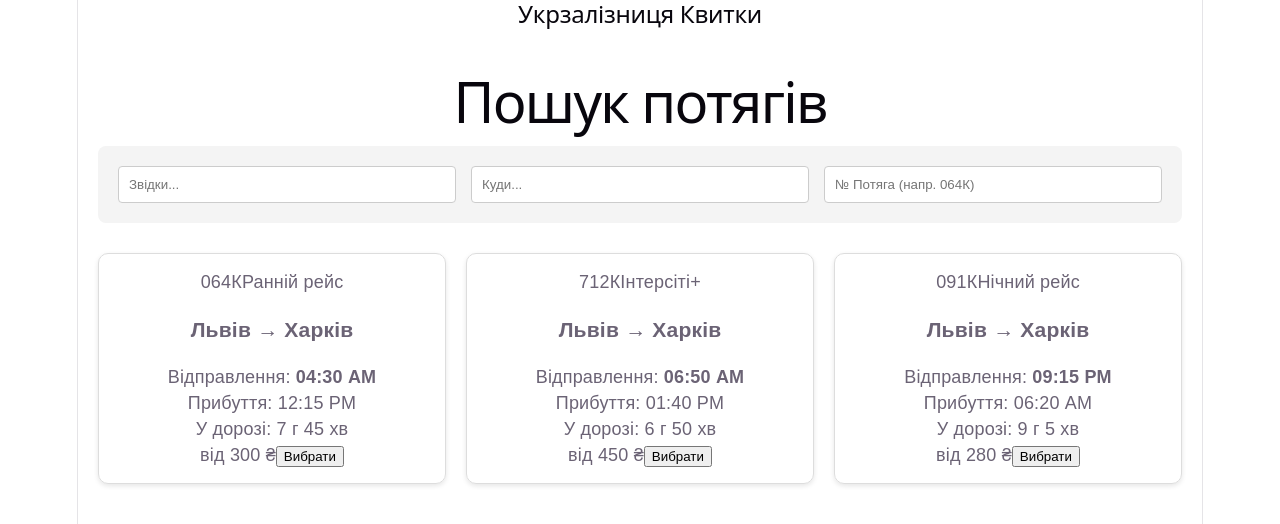
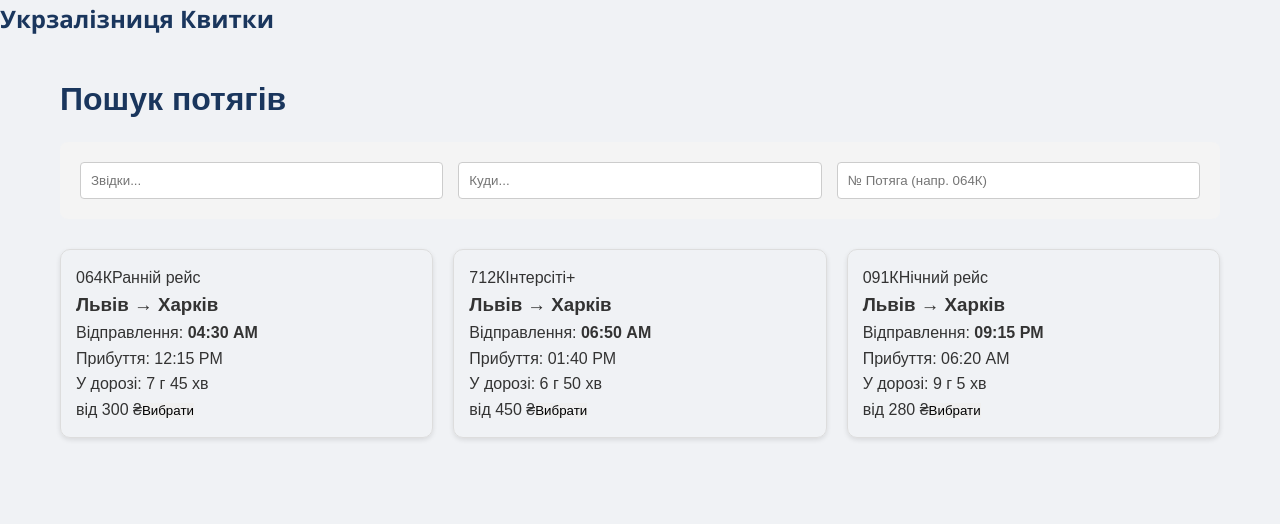
Before and after one commit to rakovychsofiya-arch/RailwayStation, a React (Vite) app: page / in a window 1280 px wide. Shown: the top 524 px of the page. Built offline with nearby package versions, Linux system fonts and the light colour scheme; the HTML template or start-up script is replaced by a standard one.

Commit message:
Add global CSS resets and typography in index.css

```diff
--- a/src/index.css
+++ b/src/index.css
@@ -1,111 +1,26 @@
-:root {
-  --text: #6b6375;
-  --text-h: #08060d;
-  --bg: #fff;
-  --border: #e5e4e7;
-  --code-bg: #f4f3ec;
-  --accent: #aa3bff;
-  --accent-bg: rgba(170, 59, 255, 0.1);
-  --accent-border: rgba(170, 59, 255, 0.5);
-  --social-bg: rgba(244, 243, 236, 0.5);
-  --shadow:
-    rgba(0, 0, 0, 0.1) 0 10px 15px -3px, rgba(0, 0, 0, 0.05) 0 4px 6px -2px;
 
-  --sans: system-ui, 'Segoe UI', Roboto, sans-serif;
-  --heading: system-ui, 'Segoe UI', Roboto, sans-serif;
-  --mono: ui-monospace, Consolas, monospace;
-
-  font: 18px/145% var(--sans);
-  letter-spacing: 0.18px;
-  color-scheme: light dark;
-  color: var(--text);
-  background: var(--bg);
-  font-synthesis: none;
-  text-rendering: optimizeLegibility;
-  -webkit-font-smoothing: antialiased;
-  -moz-osx-font-smoothing: grayscale;
-
-  @media (max-width: 1024px) {
-    font-size: 16px;
-  }
-}
-
-@media (prefers-color-scheme: dark) {
-  :root {
-    --text: #9ca3af;
-    --text-h: #f3f4f6;
-    --bg: #16171d;
-    --border: #2e303a;
-    --code-bg: #1f2028;
-    --accent: #c084fc;
-    --accent-bg: rgba(192, 132, 252, 0.15);
-    --accent-border: rgba(192, 132, 252, 0.5);
-    --social-bg: rgba(47, 48, 58, 0.5);
-    --shadow:
-      rgba(0, 0, 0, 0.4) 0 10px 15px -3px, rgba(0, 0, 0, 0.25) 0 4px 6px -2px;
-  }
-
-  #social .button-icon {
-    filter: invert(1) brightness(2);
-  }
+* {
+  margin: 0;
+  padding: 0;
+  box-sizing: border-box;
 }
 
 body {
-  margin: 0;
+  font-family: 'Segoe UI', Tahoma, Geneva, Verdana, sans-serif;
+  background-color: #f0f2f5; /* Світло-сірий фон, як у сучасних сервісів */
+  color: #333;
+  line-height: 1.6;
 }
 
-#root {
-  width: 1126px;
-  max-width: 100%;
-  margin: 0 auto;
-  text-align: center;
-  border-inline: 1px solid var(--border);
-  min-height: 100svh;
-  display: flex;
-  flex-direction: column;
-  box-sizing: border-box;
+/* Стилізація заголовків */
+h1, h2 {
+  color: #1a365d; /* Темно-синій "залізничний" колір */
+  margin-bottom: 1rem;
 }
 
-h1,
-h2 {
-  font-family: var(--heading);
-  font-weight: 500;
-  color: var(--text-h);
+/* Глобальні налаштування для кнопок (якщо будуть) */
+button {
+  cursor: pointer;
+  border: none;
+  transition: background 0.3s ease;
 }
-
-h1 {
-  font-size: 56px;
-  letter-spacing: -1.68px;
-  margin: 32px 0;
-  @media (max-width: 1024px) {
-    font-size: 36px;
-    margin: 20px 0;
-  }
-}
-h2 {
-  font-size: 24px;
-  line-height: 118%;
-  letter-spacing: -0.24px;
-  margin: 0 0 8px;
-  @media (max-width: 1024px) {
-    font-size: 20px;
-  }
-}
-p {
-  margin: 0;
-}
-
-code,
-.counter {
-  font-family: var(--mono);
-  display: inline-flex;
-  border-radius: 4px;
-  color: var(--text-h);
-}
-
-code {
-  font-size: 15px;
-  line-height: 135%;
-  padding: 4px 8px;
-  background: var(--code-bg);
-}
```
